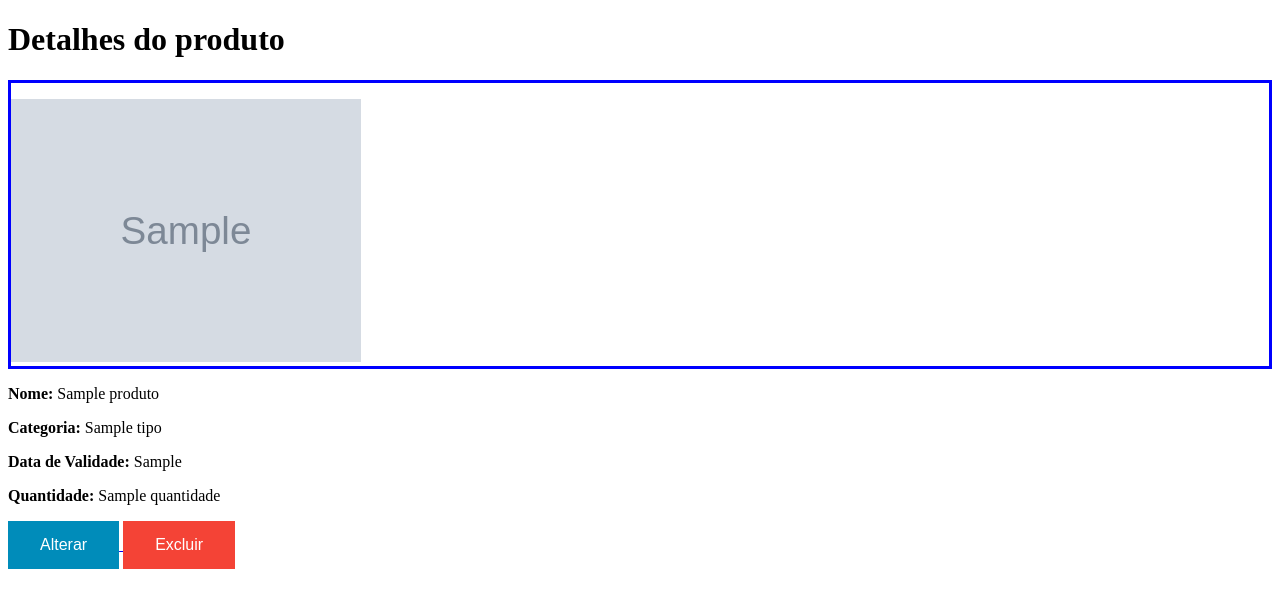
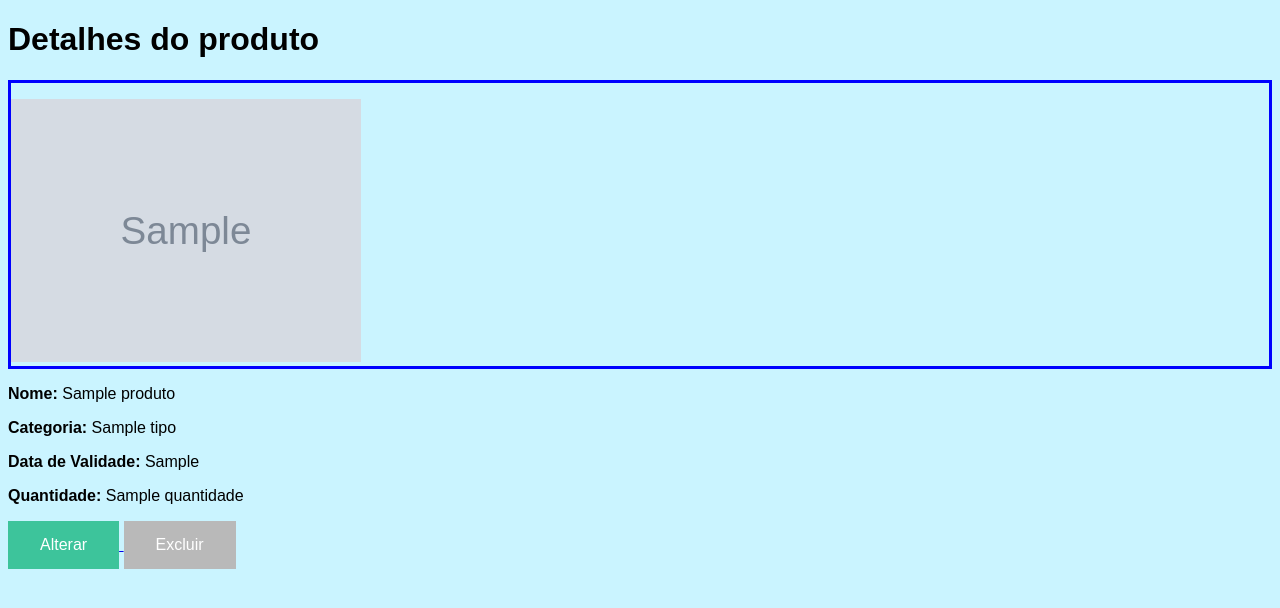
Before and after one commit to ElizaAugusta/Projeto_Lelist, a Django app: template usuario/templates/dados_produto.html in a window 1280 px wide. Shown: the top 608 px of the page. Run offline with Django 3.2, Linux system fonts and the light colour scheme; the template is opened without the code that fills it: most values are stand-ins (such as "Sample title", 1, 10 or a date in 2020); grey boxes marked "Sample" are stand-in pictures.

Commit message:
Edits Layout
Fiz modificações no layout de algumas telas.

```diff
--- a/usuario/templates/cadastro.html
+++ b/usuario/templates/cadastro.html
@@ -6,7 +6,7 @@
     <style>
         body{
             font-family: Arial, helvetica, sans-serif;
-            background-color: #059FEC;
+            background-color: #0FD2FF;
         }
         .back{
             background-color: #B5DBE5;
--- a/usuario/templates/dados_produto.html
+++ b/usuario/templates/dados_produto.html
@@ -5,8 +5,8 @@
     <title>Dados produto</title>
     <style>
         body{
-            front-family: Arial, helvetica, sans-serif;
-            background-image: deepskyblue;
+            font-family: Arial, helvetica, sans-serif;
+            background-color: #caf4ff;
         }
         .back{
             background-color: #caf4ff;
@@ -19,7 +19,7 @@
             color: #000000;
         }
         .altera {
-          background-color: #008CBA;
+          background-color: #3dc49b;
           border: none;
           color: white;
           padding: 15px 32px;
@@ -29,7 +29,7 @@
           font-size: 16px;
         }
         .exlui {
-          background-color: #f44336;
+          background-color: #B9B9B9;
           border: none;
           color: white;
           padding: 15px 32px;
--- a/usuario/templates/login.html
+++ b/usuario/templates/login.html
@@ -9,7 +9,7 @@
             background-color: #0FD2FF;
         }
         .back{
-            background-color: #8CFFF7;
+            background-color: #CAF4FF;
             position: absolute;
             top: 50%;
             left: 60%;
```
Also changed, not shown: db.sqlite3.
